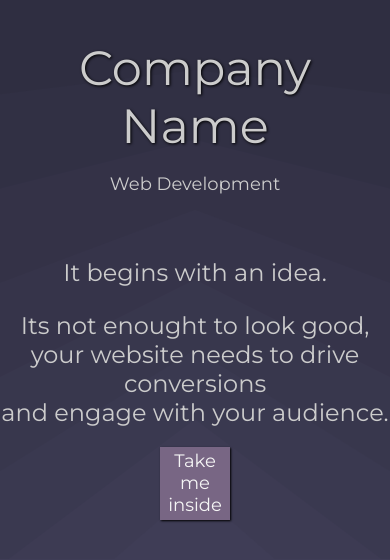
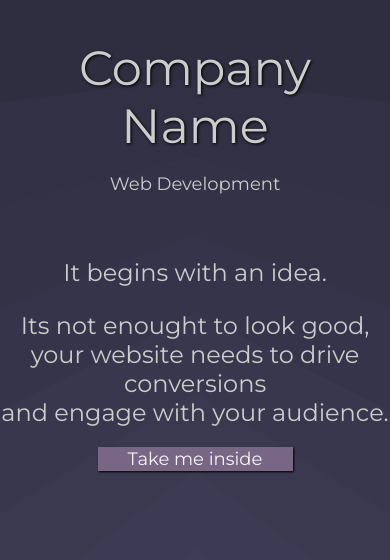
Before and after one commit to christophermarek/web_dev_studio, a React (Create React App) app: page / in a window 390 px wide. Shown: the top 560 px of the page. Built offline with nearby package versions, Linux system fonts and the light colour scheme.

Commit message:
landing mobile portrait

```diff
--- a/src/App.scss
+++ b/src/App.scss
@@ -9,7 +9,17 @@ $textColor1: #909090;
 $textColor2: #cccccc;
 $textColor3: #ffffff;
 
+html {
+  box-sizing: border-box;
+}
+*, *:before, *:after {
+  box-sizing: inherit;
+}
+
+
 body {
+  min-width: fit-content;
+
   font-family: "Montserrat", sans-serif;
   background-color: $lightColor;
 }
@@ -37,17 +47,31 @@ body {
     margin-bottom: 10%;
   }
 
-  .normalButton {
+  .normalButton{
     font-family: "Montserrat";
-    margin-left: 41%;
-    margin-right: 41%;
-    padding: 1%;
-    margin-bottom: 10%;
     background-color: $altColor;
     border: none;
     box-shadow: 1px 1px 2px #000000;
     color: #f5f5f5;
     font-size: 18px;
+  }
+
+  @media (orientation: landscape){
+    .normalButton {
+      margin-left: 41%;
+      margin-right: 41%;
+      padding: 1%;
+      margin-bottom: 10%;
+    }
+
+  }
+
+  @media (orientation: portrait) {
+    .normalButton{
+      width: 50%;
+      margin-left: 25%;
+      margin-bottom: 40%;
+    }
   }
 
   .normalButton:hover{
@@ -156,7 +180,6 @@ body {
   margin-top: 2%;
   width: 100%;
   align-items: flex-start;
-
   .mainLeft {
     width: 50%;
     display: flex;
```
